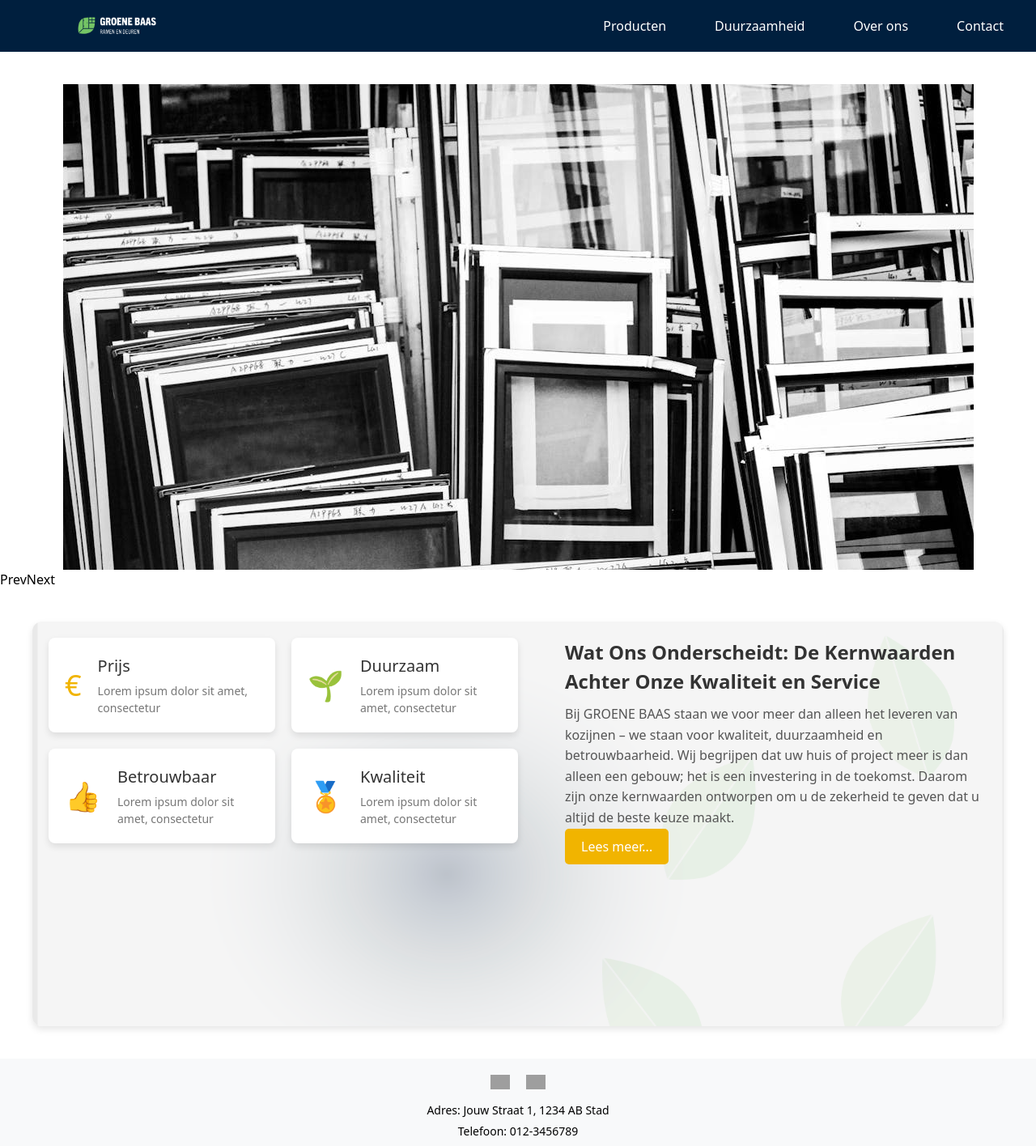
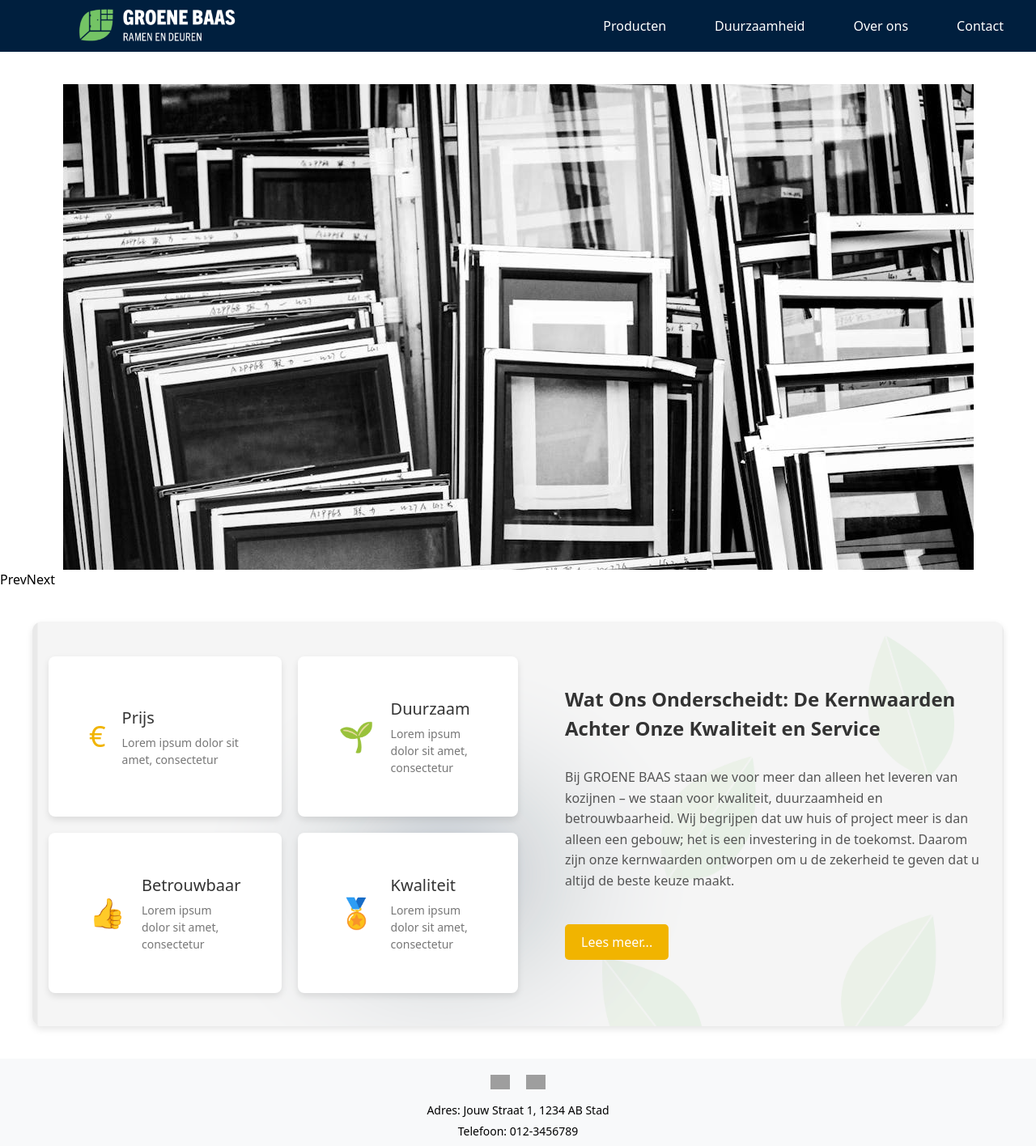
Before and after one commit to ferdibayin/groenebaas2, a Next.js app: page / in a window 1280 px wide. Shown: the top 1416 px of the page at 81% size. Built offline with nearby package versions, Linux system fonts and the light colour scheme; grey boxes are pictures that could not be loaded.

Commit message:
style changes, block done

```diff
--- a/src/components/Header/style.module.scss
+++ b/src/components/Header/style.module.scss
@@ -15,9 +15,10 @@ $white: white;
 }
 
 .logo img {
-  width: 100px;
+  width: 200px;
   height: auto;
   margin-left: 75px;
+
 }
 
 .menuIcon {
--- a/src/components/duurzaamheid/style.module.scss
+++ b/src/components/duurzaamheid/style.module.scss
@@ -22,13 +22,15 @@
     grid-template-columns: repeat(2, 1fr); /* Twee kolommen */
     gap: 20px; /* Ruimte tussen de kaarten */
     width: 50%; /* Cards nemen 50% van de breedte */
+    padding-top: 2%;
+
   }
 
   .card {
     display: flex; /* Zet icoon en tekst naast elkaar */
     align-items: center; /* Centreer icoon en tekst verticaal */
     background-color: #fff;
-    padding: 20px;
+    padding: 50px;
     border-radius: 8px;
     box-shadow: 0 4px 8px rgba(0, 0, 0, 0.1);
     transition: transform 0.2s;
@@ -63,6 +65,7 @@
   .header {
     width: 45%; /* Header neemt 45% van de breedte */
     text-align: left;
+    padding-top: 5%;
   }
 
   .header h2 {
@@ -70,12 +73,15 @@
     font-weight: bold;
     color: #333;
     margin-bottom: 10px;
+    padding-bottom: 20px;
+
   }
 
   .header p {
     font-size: 16px;
     color: #555;
     line-height: 1.6;
+    padding-bottom: 40px;
   }
 
   .button {
```
